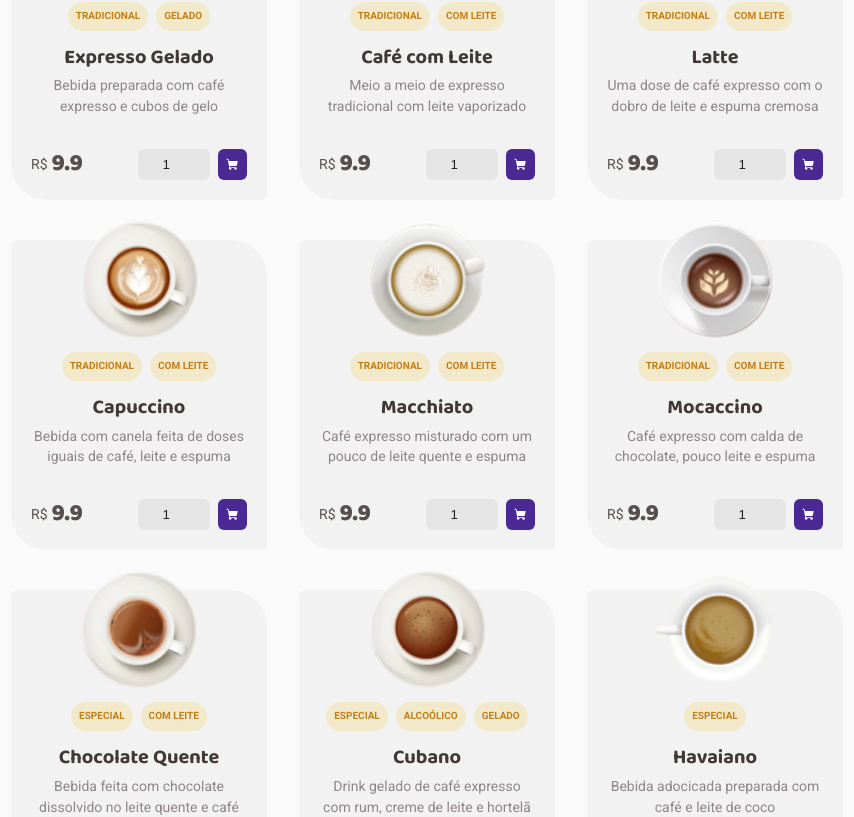
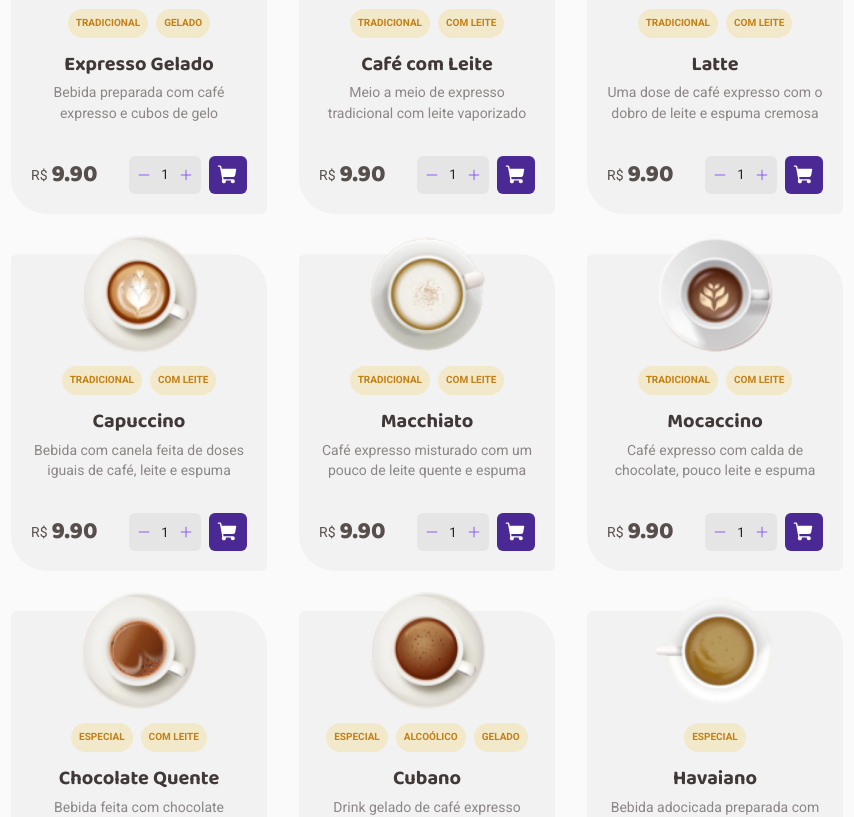
Before and after one commit to felipe0848/coffe-delivery, a React (Vite) app: page / in a window 1280 px wide. Shown: the part 1266-2083 px from the top of the page, without its empty margins (149-1003 px from the left). Built offline with nearby package versions, Linux system fonts and the light colour scheme.

Commit message:
Feat: Separate in Components

```diff
--- a/src/db.ts
+++ b/src/db.ts
@@ -5,7 +5,7 @@ export const data = [
     name: 'Expresso Tradicional',
     description: 'O tradicional café feito com água quente e grãos moídos',
     priceInCents: 990,
-    imgUrl: '/public/coffes/Expresso.png',
+    imgUrl: '/coffes/Expresso.png',
     tags: ['Tradicional'],
   },
   {
@@ -13,7 +13,7 @@ export const data = [
     name: 'Expresso Americano',
     description: 'Expresso diluído, menos intenso que o tradicional',
     priceInCents: 990,
-    imgUrl: '/public/coffes/Americano.png',
+    imgUrl: '/coffes/Americano.png',
     tags: ['Tradicional'],
   },
   {
@@ -21,7 +21,7 @@ export const data = [
     name: 'Expresso Cremoso',
     description: 'Café expresso tradicional com espuma cremosa',
     priceInCents: 990,
-    imgUrl: '/public/coffes/Expresso_Cremoso.png',
+    imgUrl: '/coffes/Expresso_Cremoso.png',
     tags: ['Tradicional'],
   },
   {
@@ -29,7 +29,7 @@ export const data = [
     name: 'Expresso Gelado',
     description: 'Bebida preparada com café expresso e cubos de gelo',
     priceInCents: 990,
-    imgUrl: '/public/coffes/Café_Gelado.png',
+    imgUrl: '/coffes/Café_Gelado.png',
     tags: ['Tradicional', 'Gelado'],
   },
   {
@@ -37,7 +37,7 @@ export const data = [
     name: 'Café com Leite',
     description: 'Meio a meio de expresso tradicional com leite vaporizado',
     priceInCents: 990,
-    imgUrl: '/public/coffes/Café_com_Leite.png',
+    imgUrl: '/coffes/Café_com_Leite.png',
     tags: ['Tradicional', 'com Leite'],
   },
   {
@@ -46,7 +46,7 @@ export const data = [
     description:
       'Uma dose de café expresso com o dobro de leite e espuma cremosa',
     priceInCents: 990,
-    imgUrl: '/public/coffes/Latte.png',
+    imgUrl: '/coffes/Latte.png',
     tags: ['Tradicional', 'com Leite'],
   },
   {
@@ -55,7 +55,7 @@ export const data = [
     description:
       'Bebida com canela feita de doses iguais de café, leite e espuma',
     priceInCents: 990,
-    imgUrl: '/public/coffes/Capuccino.png',
+    imgUrl: '/coffes/Capuccino.png',
     tags: ['Tradicional', 'com Leite'],
   },
   {
@@ -64,7 +64,7 @@ export const data = [
     description:
       'Café expresso misturado com um pouco de leite quente e espuma',
     priceInCents: 990,
-    imgUrl: '/public/coffes/Macchiato.png',
+    imgUrl: '/coffes/Macchiato.png',
     tags: ['Tradicional', 'com Leite'],
   },
   {
@@ -72,7 +72,7 @@ export const data = [
     name: 'Mocaccino',
     description: 'Café expresso com calda de chocolate, pouco leite e espuma',
     priceInCents: 990,
-    imgUrl: '/public/coffes/Mochaccino.png',
+    imgUrl: '/coffes/Mochaccino.png',
     tags: ['Tradicional', 'com Leite'],
   },
   {
@@ -80,7 +80,7 @@ export const data = [
     name: 'Chocolate Quente',
     description: 'Bebida feita com chocolate dissolvido no leite quente e café',
     priceInCents: 990,
-    imgUrl: '/public/coffes/Chocolate_Quente.png',
+    imgUrl: '/coffes/Chocolate_Quente.png',
     tags: ['Especial', 'com Leite'],
   },
   {
@@ -89,7 +89,7 @@ export const data = [
     description:
       'Drink gelado de café expresso com rum, creme de leite e hortelã',
     priceInCents: 990,
-    imgUrl: '/public/coffes/Cubano.png',
+    imgUrl: '/coffes/Cubano.png',
     tags: ['Especial', 'Alcoólico', 'Gelado'],
   },
   {
@@ -97,7 +97,7 @@ export const data = [
     name: 'Havaiano',
     description: 'Bebida adocicada preparada com café e leite de coco',
     priceInCents: 990,
-    imgUrl: '/public/coffes/Havaiano.png',
+    imgUrl: '/coffes/Havaiano.png',
     tags: ['Especial'],
   },
   {
@@ -105,7 +105,7 @@ export const data = [
     name: 'Árabe',
     description: 'Bebida preparada com grãos de café árabe e especiarias',
     priceInCents: 990,
-    imgUrl: '/public/coffes/Árabe.png',
+    imgUrl: '/coffes/Árabe.png',
     tags: ['Especial'],
   },
   {
@@ -113,8 +113,8 @@ export const data = [
     name: 'Irlandês',
     description: 'Bebida a base de café, uísque irlandês, açúcar e chantilly',
     priceInCents: 990,
-    imgUrl: '/public/coffes/Irlandês.png',
+    imgUrl: '/coffes/Irlandês.png',
     tags: ['Especial', 'Alcoólico'],
   },
 ]
-export type DataType = typeof data
+export type DataType = (typeof data)[0]
--- /dev/null
+++ b/src/pages/home/components/Card-item/index.tsx
@@ -0,0 +1,41 @@
+import { ShoppingCart } from 'phosphor-react'
+import { DataType } from '../../../../db'
+import {
+  ActionsCardContainer,
+  CardItemContainer,
+  FooterCard,
+  Tags,
+} from './style'
+import { InputQtd } from '../input-qtd'
+
+interface CardItemProps {
+  item: DataType
+}
+
+export function CardItem({ item }: CardItemProps) {
+  return (
+    <CardItemContainer key={item.id}>
+      <img src={item.imgUrl} alt="" />
+      <Tags>
+        {item.tags.map((tag) => (
+          <span key={tag}>{tag}</span>
+        ))}
+      </Tags>
+      <strong>{item.name}</strong>
+      <p>{item.description}</p>
+
+      <FooterCard>
+        <span>
+          <p>R$</p> <strong>{(item.priceInCents / 100).toFixed(2)}</strong>
+        </span>
+
+        <ActionsCardContainer>
+          <InputQtd />
+          <button title="Adicionar ao carrinho">
+            <ShoppingCart size={22} weight="fill" />
+          </button>
+        </ActionsCardContainer>
+      </FooterCard>
+    </CardItemContainer>
+  )
+}
--- /dev/null
+++ b/src/pages/home/components/Card-item/style.ts
@@ -0,0 +1,94 @@
+import styled from 'styled-components'
+
+export const CardItemContainer = styled.li`
+  display: flex;
+  flex-direction: column;
+  align-items: center;
+  width: 16rem;
+  padding: 1.25rem;
+
+  background: ${(props) => props.theme['base-card']};
+  border-radius: 0.375rem 2.25rem;
+  line-height: 130%;
+
+  > img {
+    margin-top: -2.5rem;
+    width: 120px;
+  }
+
+  > strong {
+    margin-top: 1rem;
+    font-family: 'Baloo 2';
+    font-size: 1.25rem;
+    font-weight: 700;
+
+    color: ${(props) => props.theme['base-subtitle']};
+  }
+  > p {
+    margin-top: 0.5rem;
+    text-align: center;
+    font-size: 0.875rem;
+
+    color: ${(props) => props.theme['base-label']};
+  }
+`
+export const Tags = styled.div`
+  display: flex;
+  align-items: center;
+  gap: 0.5rem;
+
+  > span {
+    margin-top: 0.75rem;
+    text-transform: uppercase;
+    font-size: 0.625rem;
+    font-weight: 700;
+
+    padding: 0.25rem 0.5rem;
+    border-radius: 100px;
+
+    background: ${(props) => props.theme['yellow-light']};
+    color: ${(props) => props.theme['yellow-dark']};
+  }
+`
+export const FooterCard = styled.footer`
+  margin-top: 2rem;
+  width: 100%;
+  display: flex;
+  justify-content: space-between;
+  align-items: center;
+
+  > span {
+    display: flex;
+    gap: 0.25rem;
+    color: ${(props) => props.theme['base-text']};
+    p {
+      font-size: 0.875rem;
+    }
+    strong {
+      font-family: 'Baloo 2';
+      font-size: 1.5rem;
+      font-weight: 800;
+    }
+  }
+`
+export const ActionsCardContainer = styled.div`
+  display: flex;
+  gap: 0.5rem;
+
+  > button {
+    line-height: 0;
+    border: none;
+
+    padding: 0.5rem;
+    border-radius: 6px;
+
+    color: ${(props) => props.theme.white};
+    background: ${(props) => props.theme['purple-dark']};
+
+    cursor: pointer;
+    transition: background-color 100ms;
+    &:hover {
+      background: ${(props) => props.theme.purple};
+    }
+  }
+`
--- a/src/pages/home/components/coffe-list/index.tsx
+++ b/src/pages/home/components/coffe-list/index.tsx
@@ -1,6 +1,6 @@
-import { ShoppingCart } from 'phosphor-react'
-import { CardItem, CardList, CoffeListContainer, FooterCard } from './style'
+import { CardList, CoffeListContainer } from './style'
 import { data } from '../../../../db'
+import { CardItem } from '../Card-item'
 
 export function CoffeList() {
   return (
@@ -8,27 +8,7 @@ export function CoffeList() {
       <h2>Nossos cafés</h2>
       <CardList>
         {data.map((item) => (
-          <CardItem key={item.id}>
-            <img src={item.imgUrl} alt="" />
-            <div>
-              {item.tags.map((tag) => (
-                <span key={tag}>{tag}</span>
-              ))}
-            </div>
-            <strong>{item.name}</strong>
-            <p>{item.description}</p>
-            <FooterCard>
-              <span>
-                <p>R$</p> <strong>{item.priceInCents / 100}</strong>
-              </span>
-              <div>
-                <input type="number" name="" id="" defaultValue={1} />
-                <button>
-                  <ShoppingCart weight="fill" />
-                </button>
-              </div>
-            </FooterCard>
-          </CardItem>
+          <CardItem key={item.id} item={item} />
         ))}
       </CardList>
     </CoffeListContainer>
--- a/src/pages/home/components/coffe-list/style.ts
+++ b/src/pages/home/components/coffe-list/style.ts
@@ -17,104 +17,3 @@ export const CardList = styled.ul`
   flex-wrap: wrap;
   list-style: none;
 `
-export const CardItem = styled.li`
-  display: flex;
-  flex-direction: column;
-  align-items: center;
-  width: 16rem;
-  padding: 1.25rem;
-
-  background: ${(props) => props.theme['base-card']};
-  border-radius: 0.375rem 2.25rem;
-  line-height: 130%;
-
-  > img {
-    margin-top: -2.5rem;
-    width: 120px;
-  }
-  > div {
-    display: flex;
-    align-items: center;
-    gap: 0.5rem;
-    > span {
-      margin-top: 0.75rem;
-      text-transform: uppercase;
-      font-size: 0.625rem;
-      font-weight: 700;
-
-      padding: 0.25rem 0.5rem;
-      border-radius: 100px;
-
-      background: ${(props) => props.theme['yellow-light']};
-      color: ${(props) => props.theme['yellow-dark']};
-    }
-  }
-  > strong {
-    margin-top: 1rem;
-    font-family: 'Baloo 2';
-    font-size: 1.25rem;
-    font-weight: 700;
-
-    color: ${(props) => props.theme['base-subtitle']};
-  }
-  > p {
-    margin-top: 0.5rem;
-    text-align: center;
-    font-size: 0.875rem;
-
-    color: ${(props) => props.theme['base-label']};
-  }
-`
-export const FooterCard = styled.footer`
-  margin-top: 2rem;
-  width: 100%;
-  display: flex;
-  justify-content: space-between;
-  align-items: center;
-
-  > span {
-    display: flex;
-    gap: 0.25rem;
-    color: ${(props) => props.theme['base-text']};
-    p {
-      font-size: 0.875rem;
-    }
-    strong {
-      font-family: 'Baloo 2';
-      font-size: 1.5rem;
-      font-weight: 800;
-    }
-  }
-
-  > div {
-    display: flex;
-    gap: 0.5rem;
-
-    > input {
-      width: 4.5rem;
-      padding: 0.5rem;
-      border-radius: 6px;
-      border: none;
-
-      text-align: center;
-      color: ${(props) => props.theme['base-title']};
-      background: ${(props) => props.theme['base-button']};
-    }
-    > button {
-      line-height: 0;
-      border: none;
-
-      padding: 0.5rem;
-      border-radius: 6px;
-
-      color: ${(props) => props.theme.white};
-      background: ${(props) => props.theme['purple-dark']};
-
-      cursor: pointer;
-      transition: background-color 100ms;
-      &:hover {
-        background: ${(props) => props.theme.purple};
-      }
-    }
-  }
-`
--- /dev/null
+++ b/src/pages/home/components/input-qtd/index.tsx
@@ -0,0 +1,29 @@
+import { Minus, Plus } from 'phosphor-react'
+import { ButtonChangeQtd, InputQtdContainer } from './style'
+import { useState } from 'react'
+
+export function InputQtd() {
+  const [qtd, setQtd] = useState(1)
+
+  return (
+    <InputQtdContainer>
+      <ButtonChangeQtd
+        onClick={() => qtd !== 1 && setQtd((state) => state - 1)}
+        title="Diminuir quantidade"
+      >
+        <Minus size={14} />
+      </ButtonChangeQtd>
+      <input
+        type="number"
+        value={qtd}
+        onChange={(e) => setQtd(Number(e.target.value))}
+      />
+      <ButtonChangeQtd
+        onClick={() => setQtd((state) => state + 1)}
+        title="Aumentar quantidade"
+      >
+        <Plus size={14} />
+      </ButtonChangeQtd>
+    </InputQtdContainer>
+  )
+}
--- /dev/null
+++ b/src/pages/home/components/input-qtd/style.ts
@@ -0,0 +1,51 @@
+import styled from 'styled-components'
+
+export const InputQtdContainer = styled.div`
+  display: flex;
+  align-items: center;
+  justify-content: center;
+  gap: 0.25rem;
+
+  width: 4.5rem;
+
+  padding: 0.5rem;
+  border-radius: 6px;
+
+  background: ${(props) => props.theme['base-button']};
+
+  &:focus-within {
+    outline: ${(props) => props.theme.purple} solid 2px;
+  }
+  > input[type='number'] {
+    font-family: 'roboto';
+    border: none;
+    background: transparent;
+    width: 1.25rem;
+    text-align: center;
+    color: ${(props) => props.theme['base-title']};
+
+    &::-webkit-outer-spin-button,
+    &::-webkit-inner-spin-button {
+      -webkit-appearance: none;
+      margin: 0;
+    }
+    -moz-appearance: textfield;
+    &:focus {
+      outline: none;
+    }
+  }
+`
+export const ButtonChangeQtd = styled.button`
+  line-height: 0;
+  border: none;
+  color: ${(props) => props.theme.purple};
+  background: transparent;
+
+  cursor: pointer;
+  &:hover {
+    color: ${(props) => props.theme['purple-dark']};
+  }
+  &:focus {
+    outline: none;
+  }
+`
```
